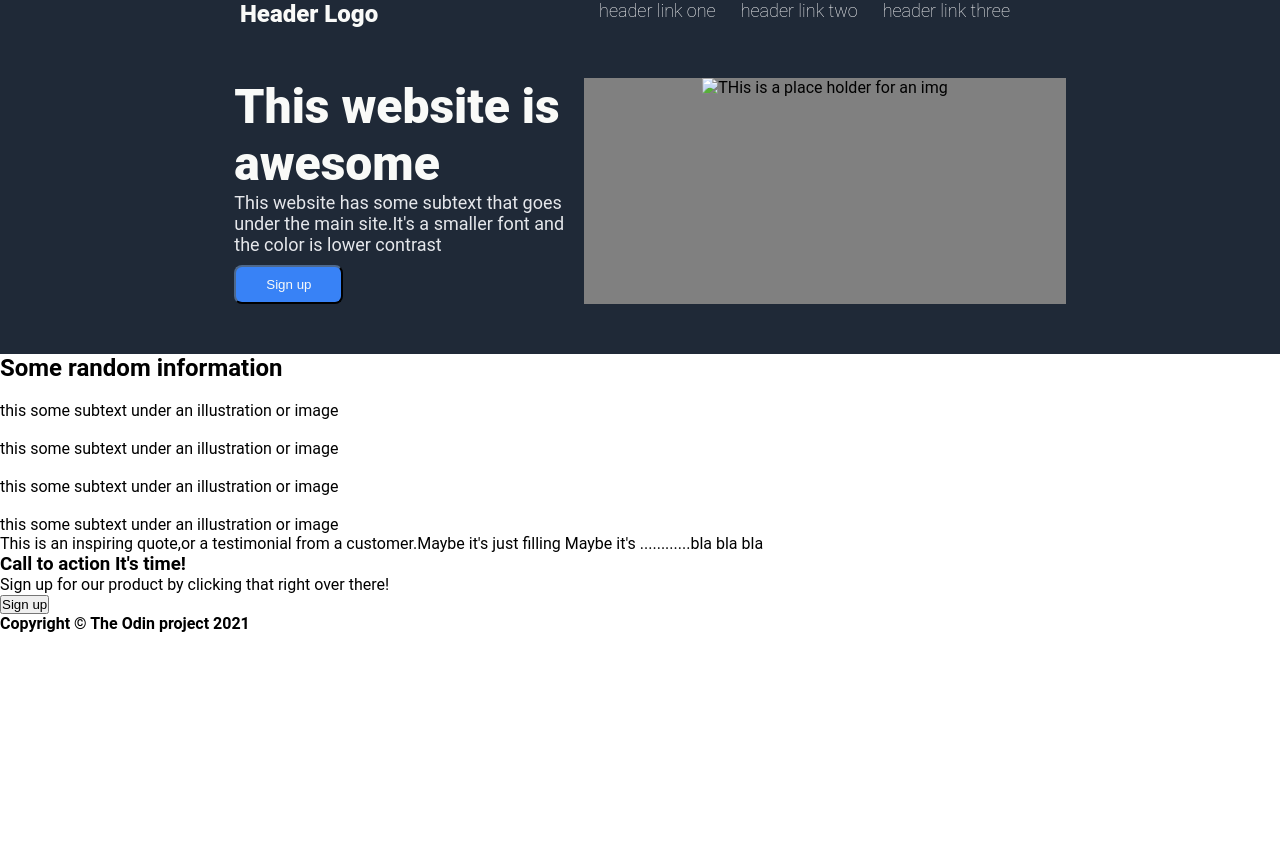
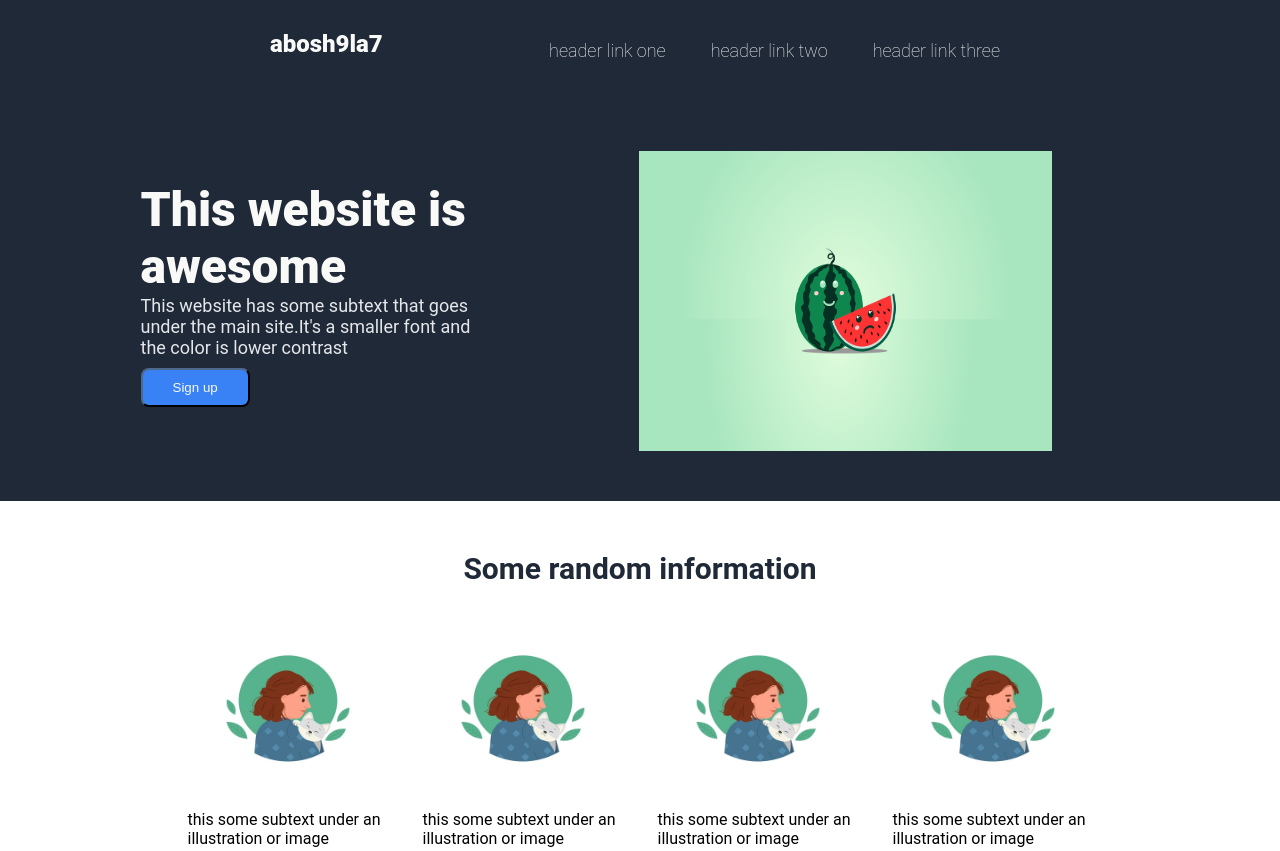
Before and after one commit to Bechir-Aouina/Landing_page, a plain HTML site: page index.html in a window 1280 px wide. Shown: the top 851 px of the page. Before the commit the page ends 800 px from the top, so only its background shows below. Drawn offline with Linux system fonts and the light colour scheme.

Commit message:
everything is done good

```diff
--- a/index.html
+++ b/index.html
@@ -12,7 +12,7 @@
 <body>
     <header class="header">
        <div class="cont">
-        <a href="#" class="header_logo">Header Logo</a>
+        <a href="#" class="header_logo">abosh9la7</a>
         <ul class="links">
             <li><a href="#">header link one</a></li>
             <li><a href="">header link two</a></li>
@@ -27,47 +27,52 @@
             contrast</p>
         <button class="signup">Sign up</button>
     </div>
-    <img src="" alt="THis is a place holder for an img" class="img-sec1">
+    <img src="/Landing_page/watermelon-5877895_1280.webp" alt="THis is a place holder for an img" class="img-sec1">
     </section>
     <section class="two">
         <h2>Some random information</h2>
         <ul>
             <li>
-                <img src="#" alt="">
-                <p>this some subtext under an illustration or image</p>
+                <img src="/Landing_page/cat-8553498_960_720.webp" alt="iuk" class="img">
+                <p class="text">this some subtext under an illustration or image</p>
             </li>
             <li>
-                <img src="#" alt="">
-                <p>this some subtext under an illustration or image</p>
+                <img src="/Landing_page/cat-8553498_960_720.webp" alt="iku" class="img">
+                <p class="text">this some subtext under an illustration or image</p>
             </li>
             <li>
-                <img src="#" alt="">
-                <p>this some subtext under an illustration or image</p>
+                <img src="/Landing_page/cat-8553498_960_720.webp" alt="uk" class="img">
+                <p class="text">this some subtext under an illustration or image</p>
             </li>
             <li>
-                <img src="#" alt="">
-                <p>this some subtext under an illustration or image</p>
+                <img src="/Landing_page/cat-8553498_960_720.webp" alt="uk" class="img">
+                <p class="text">this some subtext under an illustration or image</p>
             </li>
 
         </ul>
     </section>
     <section class="three">
-        <p>This is an inspiring quote,or a testimonial from a customer.Maybe it's just filling
-            Maybe it's ............bla bla bla
+        <p class="text_three">This is an inspiring quote,or a testimonial from a customer. Maybe it's just filling
+            Maybe  it's ............bla bla bla
         </p>
-
+        <h5>-Thor, The Best Thunder</h5>
 
     </section>
     <section class="four">
+        <div class="conti">
+        <div class="sidel">
         <h3>Call to action It's time!</h3>
         <p>
             Sign up for our product by clicking that right over there!
         </p>
+    </div>
         <button class="signup2">Sign up</button>
+    </div>
     </section>
 
+
     <footer>
-        <h4>Copyright &copy; The Odin project 2021</h4>
+        <h4 class="lasth4">Copyright &copy; The Odin project 2021</h4>
     </footer>
 
 </body>
--- a/styles.css
+++ b/styles.css
@@ -22,7 +22,7 @@ a {
     font-size: 18px;
     color: #E5E7EB;
     justify-content: space-evenly;
-    margin-right: 30px;
+    margin: 30px;
     font-weight: 100;
 }
 
@@ -35,6 +35,7 @@ a {
 .header_logo {
     font-size: 24px;
     color: #F9FAF8;
+    margin: 30px;
 }
 
 .one {
@@ -53,7 +54,7 @@ a {
 
 .sidebar {
     width: 350px;
-    margin-left: 20px;
+    margin: 30px;
 }
 
 h1 {
@@ -77,6 +78,112 @@ h1 {
 }
 
 .img-sec1 {
-    background-color: grey;
+
     padding: 0 10%;
+    width: 55%;
+    height: 300px;
 }
+
+.two {
+    margin: 50px;
+
+}
+
+h2 {
+    display: flex;
+    justify-content: center;
+    color: #1F2937;
+    font-size: 30px;
+    font-weight: bolder;
+
+}
+
+ul {
+    display: flex;
+    justify-content: center;
+    flex-wrap: wrap;
+    list-style: none;
+    gap: 15px;
+    margin-top: 30px;
+}
+
+li {
+    max-width: 200px;
+    max-height: 200px;
+    margin: 10px;
+}
+
+.img {
+    padding: 10px 20px;
+    border-radius: 6px;
+    width: 200px;
+    height: 170px;
+    /* border-radius: 15px; */
+}
+
+.text {
+    margin-top: 10px;
+}
+
+.three {
+    display: flex;
+    flex-direction: column;
+    background-color: #E5E7EB;
+    font-size: 34px;
+    font-style: italic;
+    color: #1F2937;
+    padding: 150px;
+    max-height: 20%;
+}
+
+.text_three {
+    max-width: 55%;
+    align-self: center;
+}
+
+h5 {
+    align-self: flex-end;
+}
+
+.four {
+    display: flex;
+    justify-content: center;
+    padding: 80px;
+}
+
+.side1 {
+    margin-right: 10px;
+
+}
+
+.conti {
+    display: flex;
+    justify-content: space-between;
+    flex-wrap: wrap;
+
+    background-color: #3882F6;
+    color: #E5E7EB;
+    padding: 20px 150px;
+    border-radius: 10px;
+}
+
+.signup2 {
+    color: #E5E7EB;
+    background-color: #3882F6;
+    border-color: #F9FAF8;
+    border-radius: 10px;
+    padding: 5px 30px;
+    margin-left: 40px;
+}
+
+footer {
+    background-color: #1F2937;
+    padding: 20px;
+    display: flex;
+    justify-content: center;
+}
+
+.lasth4 {
+    color: #F9FAF8;
+    font-weight: 200;
+}
```
Also changed, not shown: cat-8553498_960_720.webp (added), watermelon-5877895_1280.webp (added).
